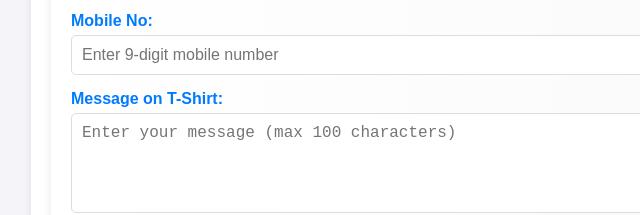
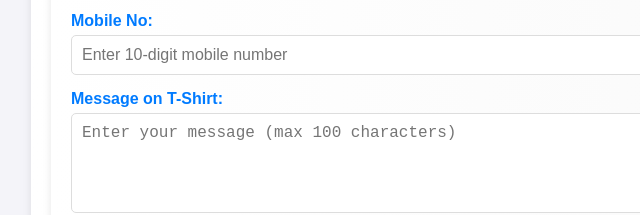
Before and after one commit to bbp-ui/pratical-4, a plain HTML site: page index.html in a window 1280 px wide. Shown: the part 481-696 px from the top of the page, 159-799 px from the left. Drawn offline with Linux system fonts and the light colour scheme.

Commit message:
index.html

```diff
--- a/index.html
+++ b/index.html
@@ -46,7 +46,7 @@
 
                 <div class="form-group">
                     <label for="mobile">Mobile No:</label>
-                    <input type="text" id="mobile" name="mobile" placeholder="Enter 9-digit mobile number" maxlength="9" required>
+                    <input type="text" id="mobile" name="mobile" placeholder="Enter 10-digit mobile number" maxlength="9" required>
                 </div>
 
                 <div class="form-group">
```
